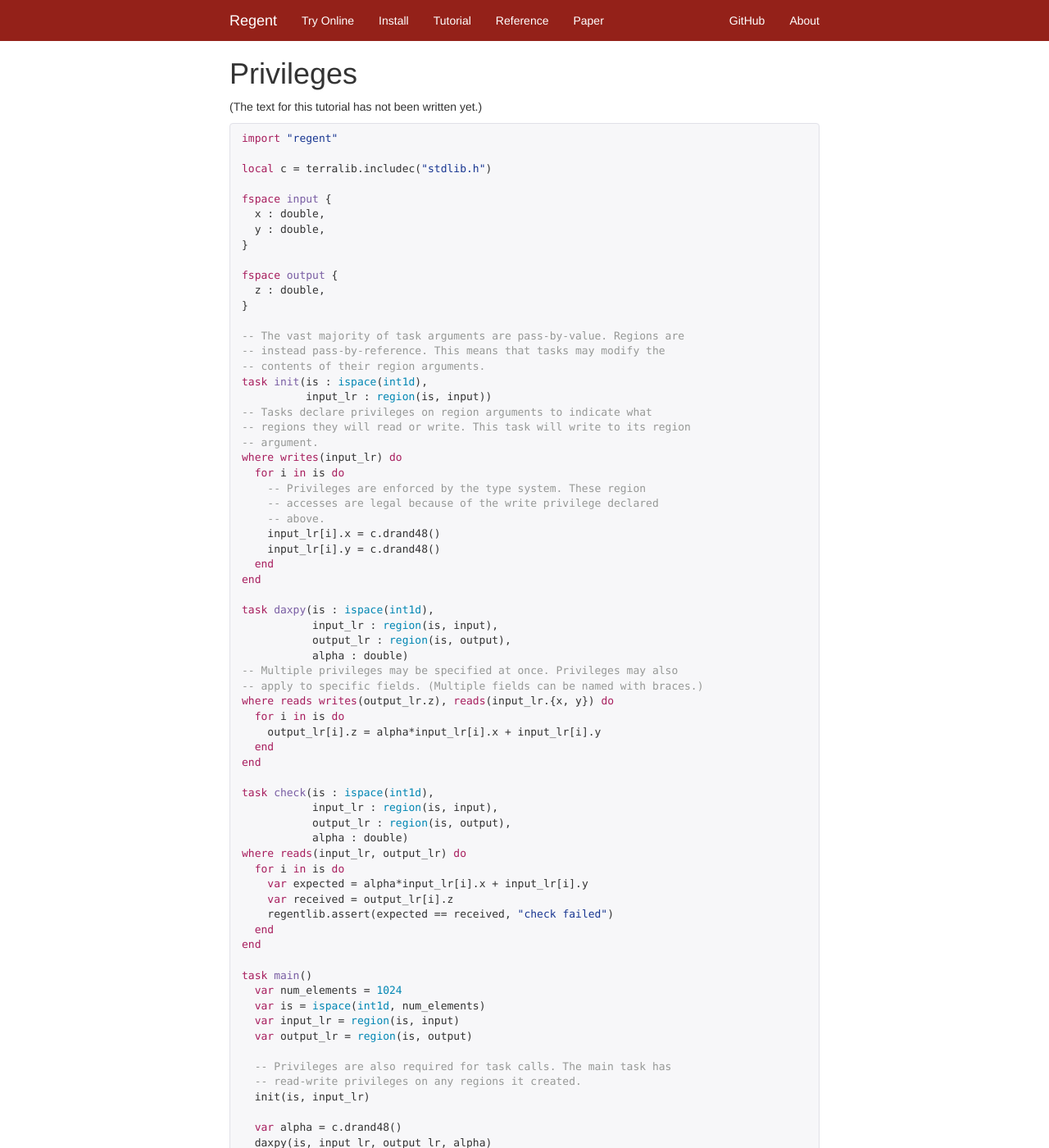
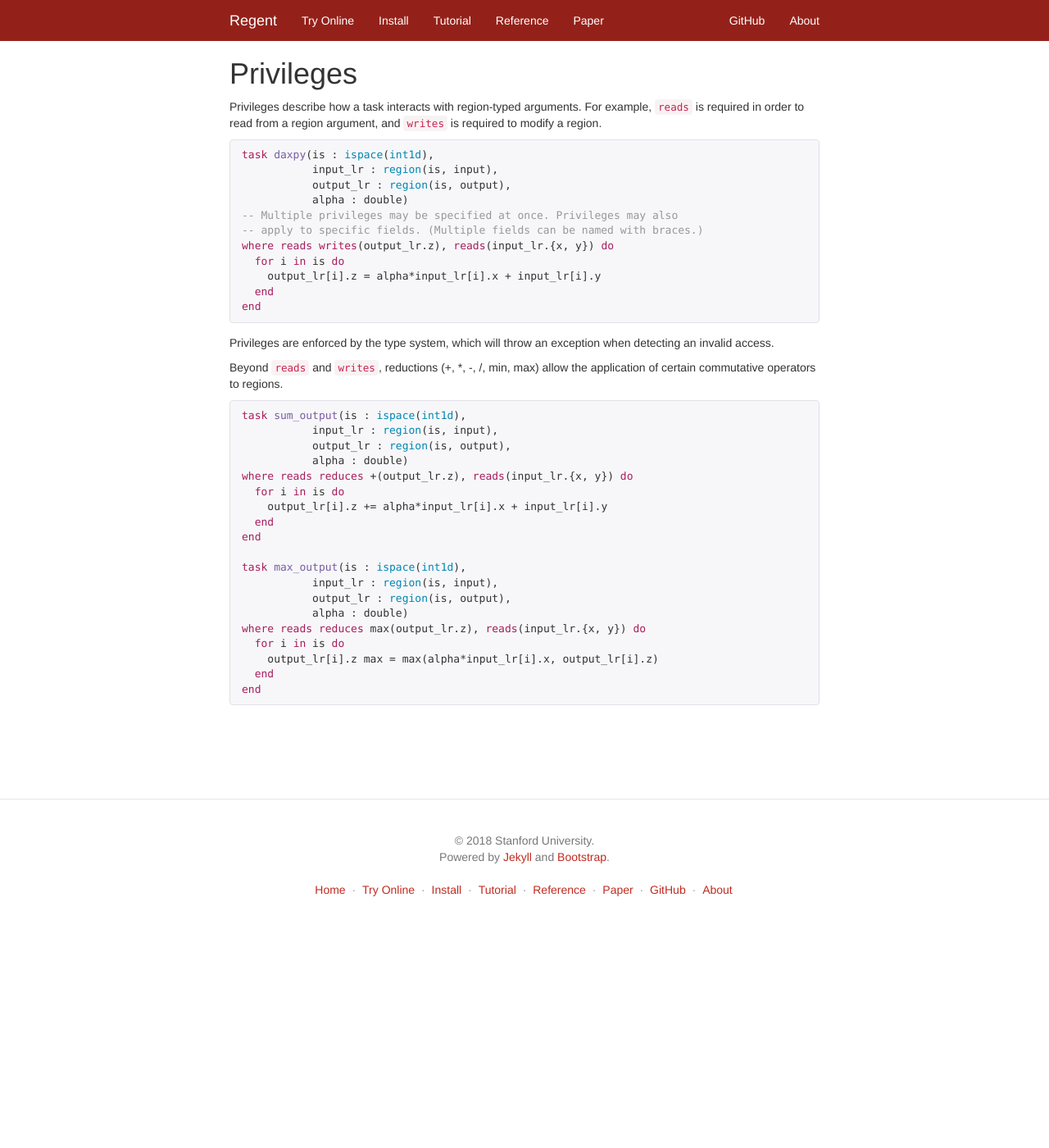
Before and after one commit to StanfordLegion/regent-lang.org, a Jekyll site: the page built from tutorial/06_privileges.md, in a window 1280 px wide and 1400 px high. Shown: the whole window at 82% size. Built offline with Jekyll 4.4.1, drawn with Linux system fonts in a browser that asks for light colours; nearby versions of some CDN libraries; some of the changed text lies outside the part shown.

Commit message:
Update 06_privileges.md

```diff
--- a/tutorial/06_privileges.md
+++ b/tutorial/06_privileges.md
@@ -6,40 +6,9 @@ highlight_first: false
 permalink: /tutorial/06_privileges/index.html
 ---
 
-(The text for this tutorial has not been written yet.)
+Privileges describe how a task interacts with region-typed arguments. For example, `reads` is required in order to read from a region argument, and `writes` is required to modify a region.
 
 {% highlight regent %}
-import "regent"
-
-local c = terralib.includec("stdlib.h")
-
-fspace input {
-  x : double,
-  y : double,
-}
-
-fspace output {
-  z : double,
-}
-
--- The vast majority of task arguments are pass-by-value. Regions are
--- instead pass-by-reference. This means that tasks may modify the
--- contents of their region arguments.
-task init(is : ispace(int1d),
-          input_lr : region(is, input))
--- Tasks declare privileges on region arguments to indicate what
--- regions they will read or write. This task will write to its region
--- argument.
-where writes(input_lr) do
-  for i in is do
-    -- Privileges are enforced by the type system. These region
-    -- accesses are legal because of the write privilege declared
-    -- above.
-    input_lr[i].x = c.drand48()
-    input_lr[i].y = c.drand48()
-  end
-end
-
 task daxpy(is : ispace(int1d),
            input_lr : region(is, input),
            output_lr : region(is, output),
@@ -51,33 +20,30 @@ where reads writes(output_lr.z), reads(input_lr.{x, y}) do
     output_lr[i].z = alpha*input_lr[i].x + input_lr[i].y
   end
 end
+{% endhighlight %}
 
-task check(is : ispace(int1d),
+Privileges are enforced by the type system, which will throw an exception when detecting an invalid access.
+
+Beyond `reads` and `writes`, reductions (+, *, -, /, min, max) allow the application of certain commutative operators to regions.
+
+{% highlight regent %}
+task sum_output(is : ispace(int1d),
            input_lr : region(is, input),
            output_lr : region(is, output),
            alpha : double)
-where reads(input_lr, output_lr) do
+where reads reduces +(output_lr.z), reads(input_lr.{x, y}) do
   for i in is do
-    var expected = alpha*input_lr[i].x + input_lr[i].y
-    var received = output_lr[i].z
-    regentlib.assert(expected == received, "check failed")
+    output_lr[i].z += alpha*input_lr[i].x + input_lr[i].y
   end
 end
 
-task main()
-  var num_elements = 1024
-  var is = ispace(int1d, num_elements)
-  var input_lr = region(is, input)
-  var output_lr = region(is, output)
-
-  -- Privileges are also required for task calls. The main task has
-  -- read-write privileges on any regions it created.
-  init(is, input_lr)
-
-  var alpha = c.drand48()
-  daxpy(is, input_lr, output_lr, alpha)
-
-  check(is, input_lr, output_lr, alpha)
+task max_output(is : ispace(int1d),
+           input_lr : region(is, input),
+           output_lr : region(is, output),
+           alpha : double)
+where reads reduces max(output_lr.z), reads(input_lr.{x, y}) do
+  for i in is do
+    output_lr[i].z max = max(alpha*input_lr[i].x, output_lr[i].z)
+  end
 end
-regentlib.start(main)
 {% endhighlight %}
```
